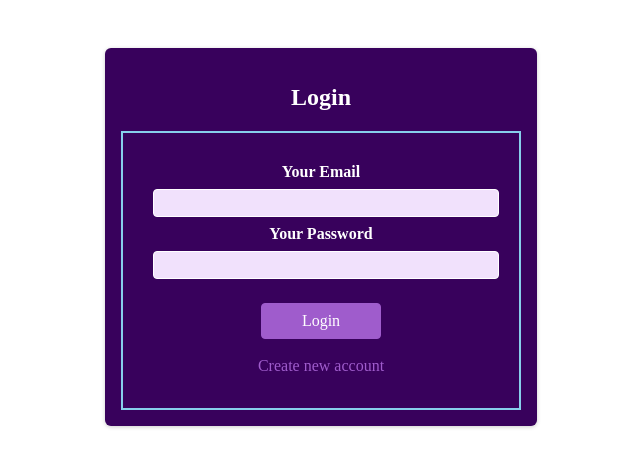
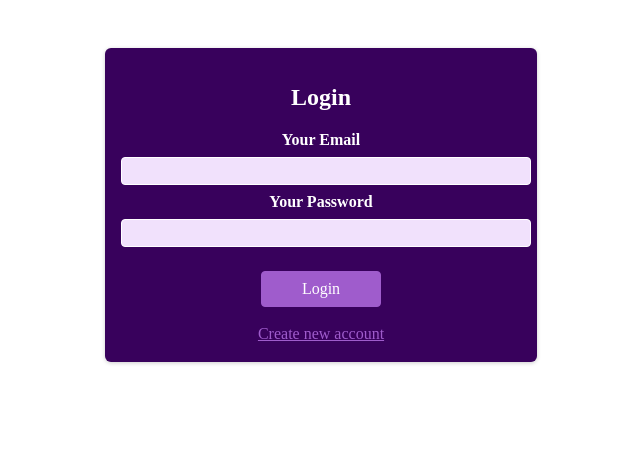
Before and after one commit to prateekrai123/kinoscribe, a React (Create React App) app: page /signin in a window 1280 px wide. Shown: the top 466 px of the page, without its empty margins (319-959 px from the left). Built offline with nearby package versions, Linux system fonts and the light colour scheme.

Commit message:
Updated signup page

```diff
--- a/src/App.js
+++ b/src/App.js
@@ -1,5 +1,6 @@
 import React from "react";
 import {BrowserRouter as Router, Routes, Route} from 'react-router-dom';
+import HomePage from "./Pages/HomePage/HomePage";
 import SignIn from "./Pages/SignIn/SignIn";
 import SignUp from "./Pages/SignUp/SignUp";
 const App = () => {
@@ -7,6 +8,7 @@ const App = () => {
     <main>
     <Router>
     <Routes>
+    <Route path ="/" element = {<HomePage/>}/>
       <Route path ="/signin" element = {<SignIn/>}/>
 
       <Route path ="/signup" element = {<SignUp/>}/>
--- /dev/null
+++ b/src/Pages/HomePage/HomePage.js
@@ -0,0 +1,12 @@
+import React from 'react'
+
+const HomePage = () => {
+  return (
+    <div>
+        <h2>HomePage</h2>
+
+    </div>
+  )
+}
+
+export default HomePage;
--- a/src/Pages/SignIn/SignIn.js
+++ b/src/Pages/SignIn/SignIn.js
@@ -1,14 +1,14 @@
 import React from 'react';
-import { Navigate } from "react-router-dom";
+import { Link } from "react-router-dom";
 import classes from './SignIn.module.css';
 const SignIn = (props) => {
 
+  // const navigate = useNavigate();
 
+  // const navigateHandler = () => {
+  //   navigate.push("/signup");
 
-  const switchAuthModeHandler = () => {
-    <Navigate to="/signup"/>
-
-  };
+  // };
 
   const submitHandler = (event) => {
     event.preventDefault();
@@ -32,15 +32,17 @@ const SignIn = (props) => {
       </div>
       <div className={classes.actions}>
 
-          <button>Login</button>
+          <button>
+            Login
+          </button>
 
-        <button
+        <Link  to="/signup"
           type='button'
           className={classes.toggle}
-          onClick={switchAuthModeHandler}
+          // onClick={navigateHandler}
         >
           Create new account
-        </button>
+        </Link>
       </div>
     </form>
   </section>
--- a/src/Pages/SignUp/SignUp.js
+++ b/src/Pages/SignUp/SignUp.js
@@ -40,7 +40,7 @@ const SignUp = () => {
   return (
     <div className={classes.siginup}>
       <header className={classes.signup_header}>
-        <form onSubmit={(e) => { handleSubmit(e) }}>
+        <form className={classes.signup_form} onSubmit={(e) => { handleSubmit(e) }}>
           <h2> KINOSCRIBE</h2>
           <h3> Sign-up Form </h3>
           <label >
--- a/src/Pages/SignUp/SignUp.module.css
+++ b/src/Pages/SignUp/SignUp.module.css
@@ -1,8 +1,8 @@
 .signup {
     text-align: center;
     }
-    form {
-    border:2px solid skyblue;
+    .signup_form {
+    border:2px solid rgb(66, 145, 176);
     padding: 30px;
     }
 
```
